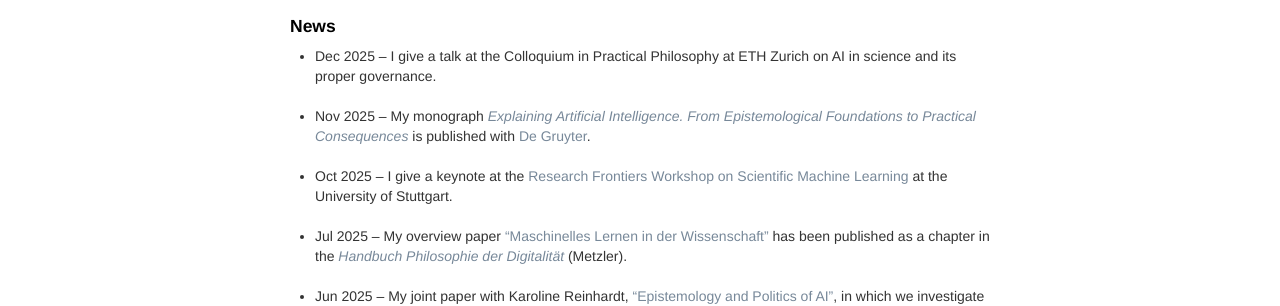
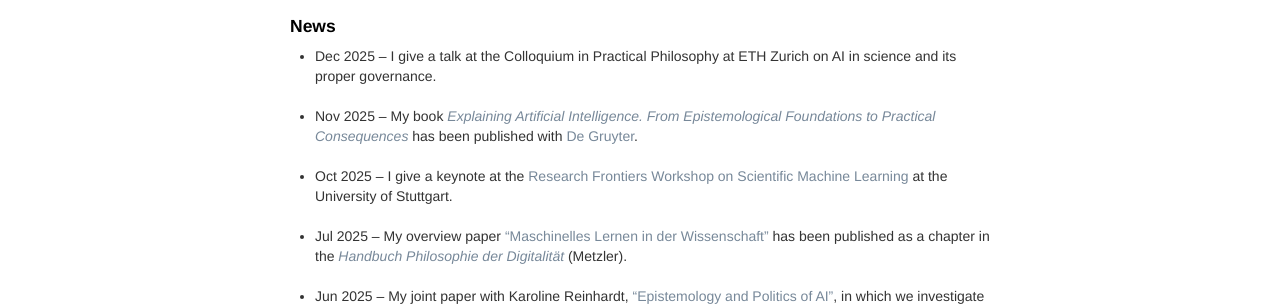
Before and after one commit to oliverbuchholz/oliverbuchholz.github.io, a Jekyll site: the page built from index.md, in a window 1280 px wide. Shown: the part 456-762 px from the top of the page. Built offline with Jekyll 4.4.1, drawn with Linux system fonts in a browser that asks for light colours.

Commit message:
Update index.md

```diff
--- a/index.md
+++ b/index.md
@@ -26,7 +26,7 @@ Philosophy of science, epistemology, machine learning, and the ways in which the
 <li> Dec 2025 &ndash; I give a talk at the Colloquium in Practical Philosophy at ETH Zurich on AI in science and its proper governance.<br><br>
 </li>
 
-<li> Nov 2025 &ndash; My monograph <a href="https://www.degruyterbrill.com/document/isbn/9783111617312/html" target="_blank"><i>Explaining Artificial Intelligence. From Epistemological Foundations to Practical Consequences</i></a> is published with <a href= "https://www.degruyterbrill.com/?changeLang=en" target= "_blank">De Gruyter</a>.<br><br>
+<li> Nov 2025 &ndash; My book <a href="https://www.degruyterbrill.com/document/isbn/9783111617312/html" target="_blank"><i>Explaining Artificial Intelligence. From Epistemological Foundations to Practical Consequences</i></a> has been published with <a href= "https://www.degruyterbrill.com/?changeLang=en" target= "_blank">De Gruyter</a>.<br><br>
 </li>
 
 <li> Oct 2025 &ndash; I give a keynote at the <a href="https://www.simtech.uni-stuttgart.de/communication/events/workshops/frontiers/" target="_blank">Research Frontiers Workshop on Scientific Machine Learning</a> at the University of Stuttgart.<br><br>
```
